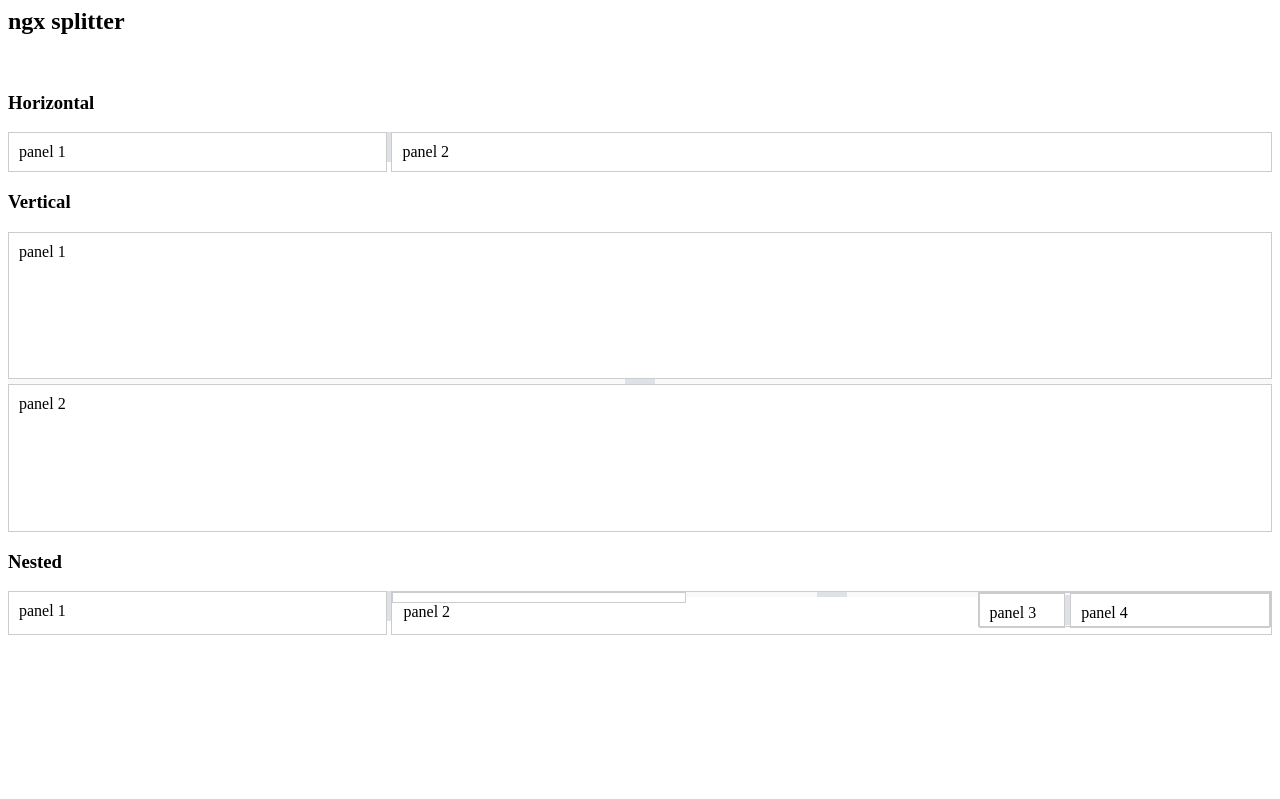
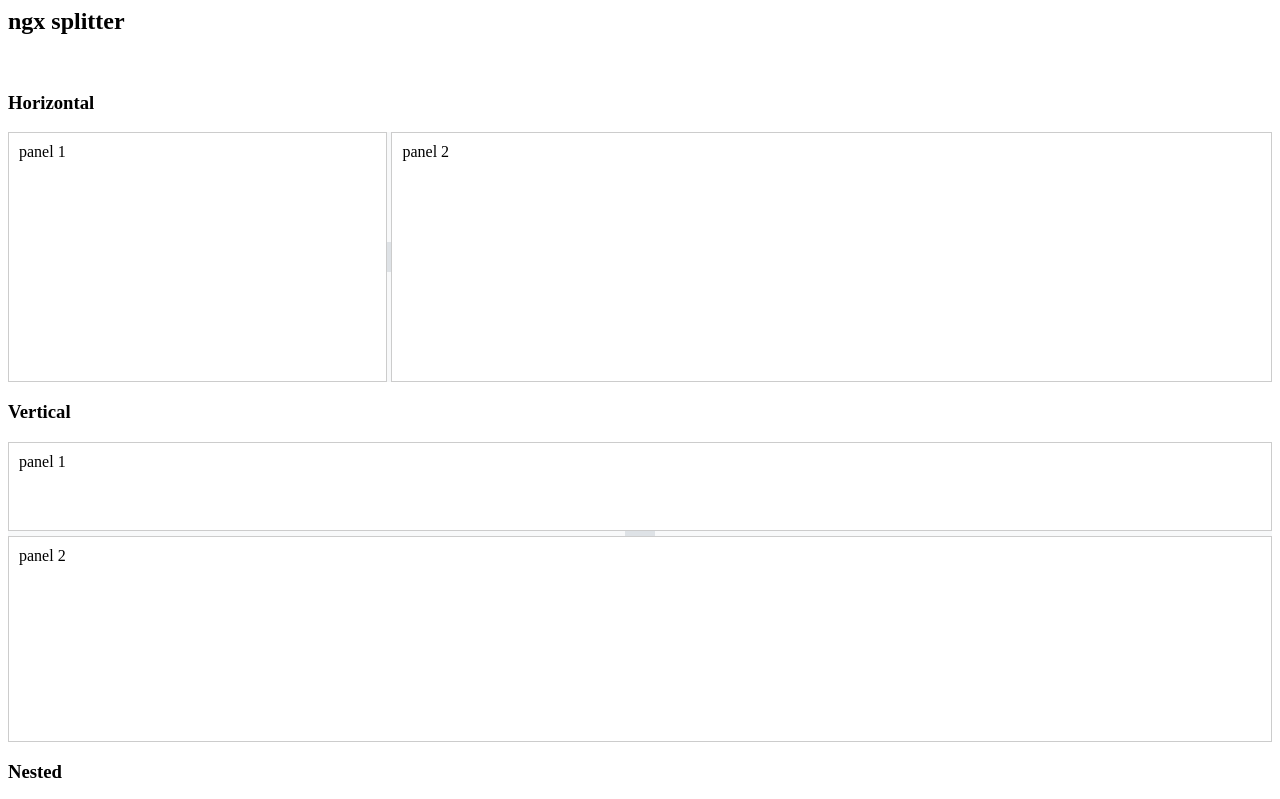
Before and after one commit to huymach91/ngx-basic-splitter, an Angular app: page / in a window 1280 px wide. Shown: the top 799 px of the page. Built offline with nearby package versions, Linux system fonts and the light colour scheme.

Commit message:
2 files modified

```diff
--- a/src/app/app.component.css
+++ b/src/app/app.component.css
@@ -1,3 +1,10 @@
+.horizontal {
+  height: 250px;
+}
+
+.vertical {
+  height: 300px;
+}
 /* .horizontal {
   display: flex;
   flex-direction: row;
@@ -19,7 +26,7 @@
 .horizontal .right {
   width: 70%;
 } */
-
+/*
 .vertical {
   display: flex;
   flex-direction: column;
@@ -39,7 +46,7 @@
 
 .vertical .right {
   height: 50%;
-}
+} */
 
 .ver-2 {
   width: 100%;
--- a/src/app/ngx-splitter/ngx-splitter.directive.ts
+++ b/src/app/ngx-splitter/ngx-splitter.directive.ts
@@ -91,7 +91,7 @@ export class NgxSplitterDirective implements AfterViewInit, OnDestroy, OnInit {
         // splitter
         element.style.setProperty('width', this.handleerSize + 'px');
         element.style.setProperty('height', '100%');
-        // left side's default width
+        // left and right side's default width
         this.leftSide.style.setProperty('width', '30%');
         this.rightSide.style.setProperty('width', '70%');
         // handler
@@ -99,10 +99,15 @@ export class NgxSplitterDirective implements AfterViewInit, OnDestroy, OnInit {
         this.handler.style.setProperty('width', '100%');
         break;
       case DirectionEnum.vertical:
+        // parent element
+        this.parentElement.style.setProperty('flex-direction', 'column');
         // splitter
         element.style.setProperty('height', this.handleerSize + 'px');
         element.style.setProperty('width', '100%');
         element.style.setProperty('justify-content', 'center');
+        // left side's default width
+        this.leftSide.style.setProperty('height', '30%');
+        this.rightSide.style.setProperty('height', '70%');
         // handler
         this.handler.style.setProperty('width', '30px');
         this.handler.style.setProperty('height', '100%');
```
